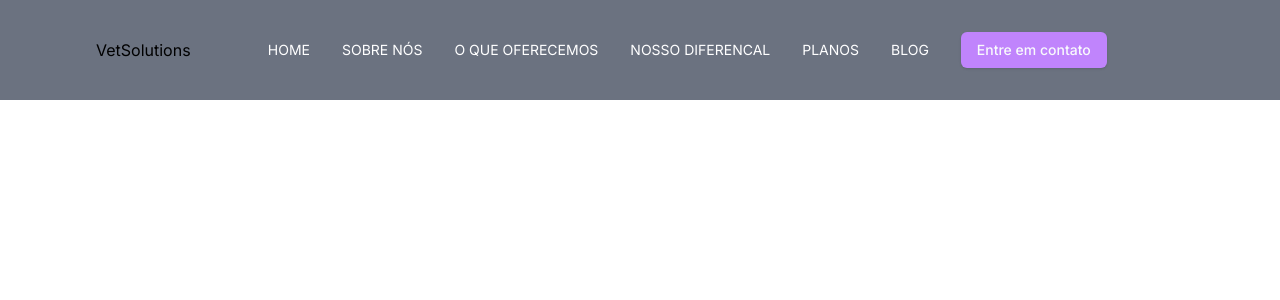
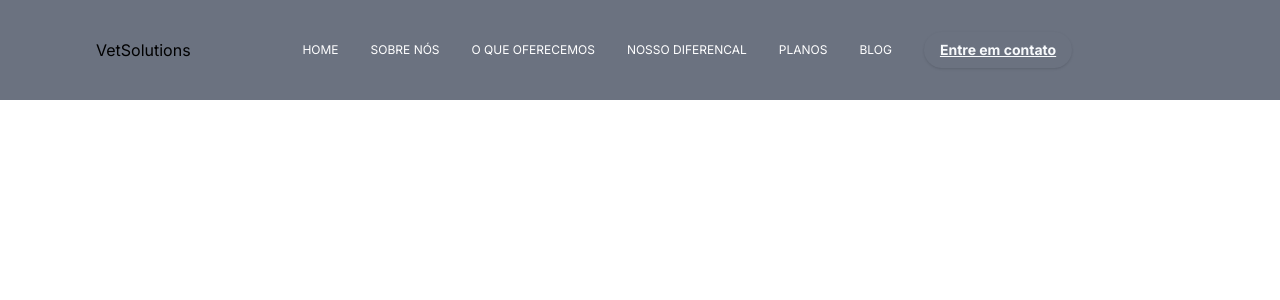
Before and after one commit to mkamaroski1/vet-solutions, a Next.js app: page / in a window 1280 px wide. Shown: the top 300 px of the page. Built offline with nearby package versions, Linux system fonts and the light colour scheme.

Commit message:
styles in button

```diff
--- a/components/Navbar.tsx
+++ b/components/Navbar.tsx
@@ -4,14 +4,16 @@ export default function Header() {
   return (
     <header className="w-[100%] sticky top-0 z-50 px-24 justify-between items-center bg-gray-500 flex max-w-full h-[100px]">
       <h1>VetSolutions</h1>
-      <div className="flex text-white gap-8 text-sm justify-center w-[1050px] items-center">
+      <div className="flex text-white gap-8 text-xs justify-center w-[1050px] items-center">
         <a>HOME</a>
         <a>SOBRE NÓS</a>
         <a>O QUE OFERECEMOS</a>
         <a>NOSSO DIFERENCAL</a>
         <a>PLANOS</a>
         <a>BLOG</a>
-        <Button className="bg-purple-400">Entre em contato</Button>
+        <Button className="bg-purple font-bold underline rounded-full hover:bg-purple/75">
+          Entre em contato
+        </Button>
       </div>
     </header>
   );
```
